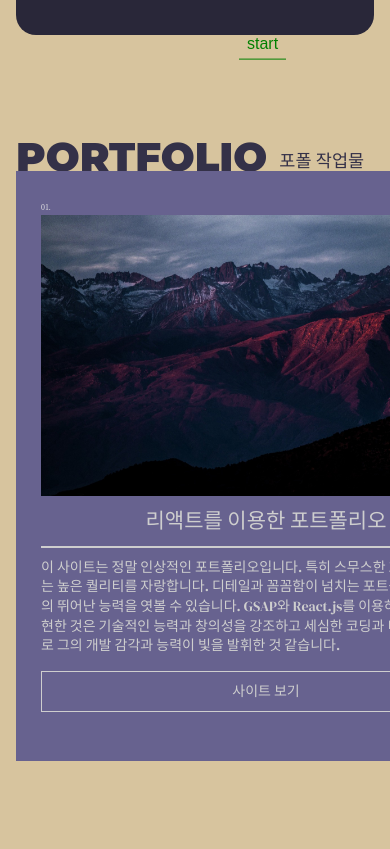
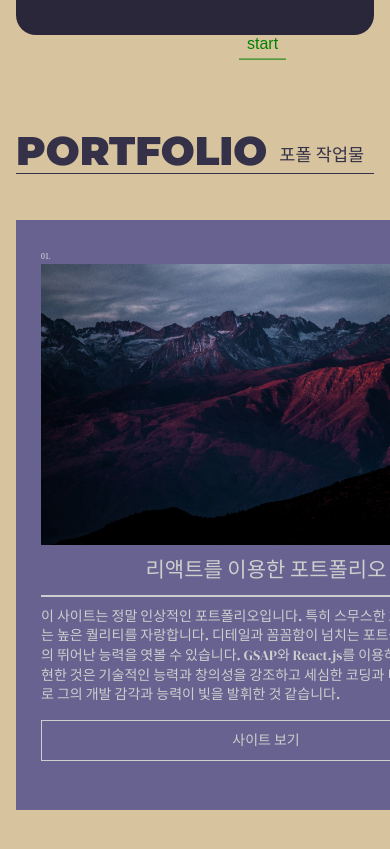
Before and after one commit to rlanrid/vite-project2023, a website built with Vite: page src/index.html in a window 390 px wide. Shown: the part 3780-4629 px from the top of the page. Built offline with nearby package versions, Linux system fonts and the light colour scheme; some packages are replaced by stand-ins of ours; a web font is replaced by a local one.

Commit message:
css수정

```diff
--- a/src/assets/css/section/port.css
+++ b/src/assets/css/section/port.css
@@ -10,6 +10,7 @@
     display: flex;
     flex-wrap: wrap;
     width: 7000px;
+    margin-top: 100px;
 }
 .port__item {
     width: 500px;
@@ -85,6 +86,6 @@
         height: auto;
         background-color: var(--mainBg-color);
         font-size: 40px;
-        line-height: 1.4;
+        line-height: 1.1;
     }
 }
```
